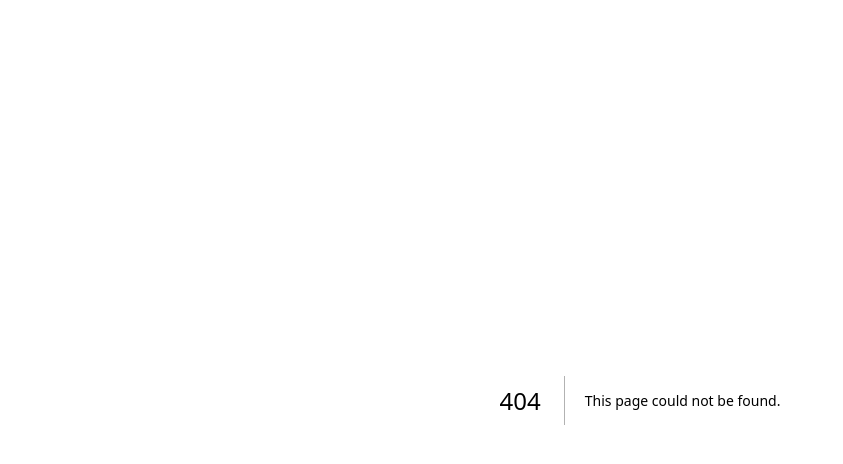
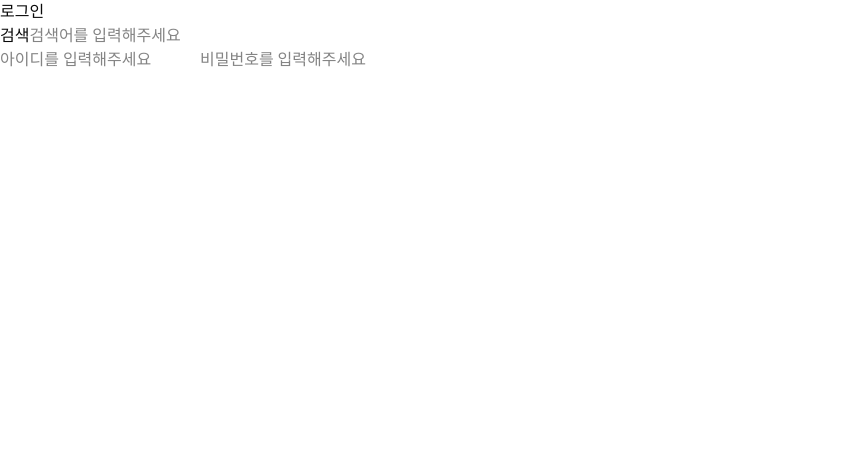
Before and after one commit to kssk3/frontend_f_team_project, a Next.js app: page /login in a window 1280 px wide. Before the commit this address had no page. Shown: the top 464 px of the page, without its empty margins (0-843 px from the left). Built offline with nearby package versions, Linux system fonts and the light colour scheme.

Commit message:
feat: 기능구현

```diff
--- /dev/null
+++ b/app/(shop)/layout.tsx
@@ -0,0 +1,7 @@
+export default function ShopLayout({ children }: LayoutProps<'/'>) {
+    return (
+        <>
+            <div className="flex flex-1 flex-col">{children}</div>
+        </>
+    );
+}
--- /dev/null
+++ b/app/(shop)/login/page.tsx
@@ -0,0 +1,33 @@
+'use client'
+
+import { CgFormatJustify } from "react-icons/cg";
+import { IoLocationOutline } from "react-icons/io5";
+import { FaRegHeart } from "react-icons/fa";
+import { TbShoppingBagHeart } from "react-icons/tb";
+import React, { useState } from "react";
+import css from "styled-jsx/css";
+
+
+
+export function SearchBar() {
+    const [search, setSearch] = useState("")
+    return (<h1>검색
+        <input type = "text"
+        placeholder = "검색어를 입력해주세요"
+        value = {search}/>
+    </h1>
+    )
+}
+
+export default function LoginPage() {
+    return <h2>로그인
+        <SearchBar />
+        <input type = "text" placeholder = "아이디를 입력해주세요"></input>
+
+        <input type = "text" placeholder = "비밀번호를 입력해주세요"></input>
+
+        <button type= "button" className=""></button>
+
+        <button type= "button" className=""></button>
+        </h2>
+}
--- a/app/page.tsx
+++ b/app/(shop)/page.tsx
@@ -63,7 +63,7 @@ export default function Home() {
             Documentation
           </a>
         </div>
-      </main>
+        </main>
     </div>
   );
 }
```
Also changed, not shown: app/(admin)/admin/page.tsx (added).
